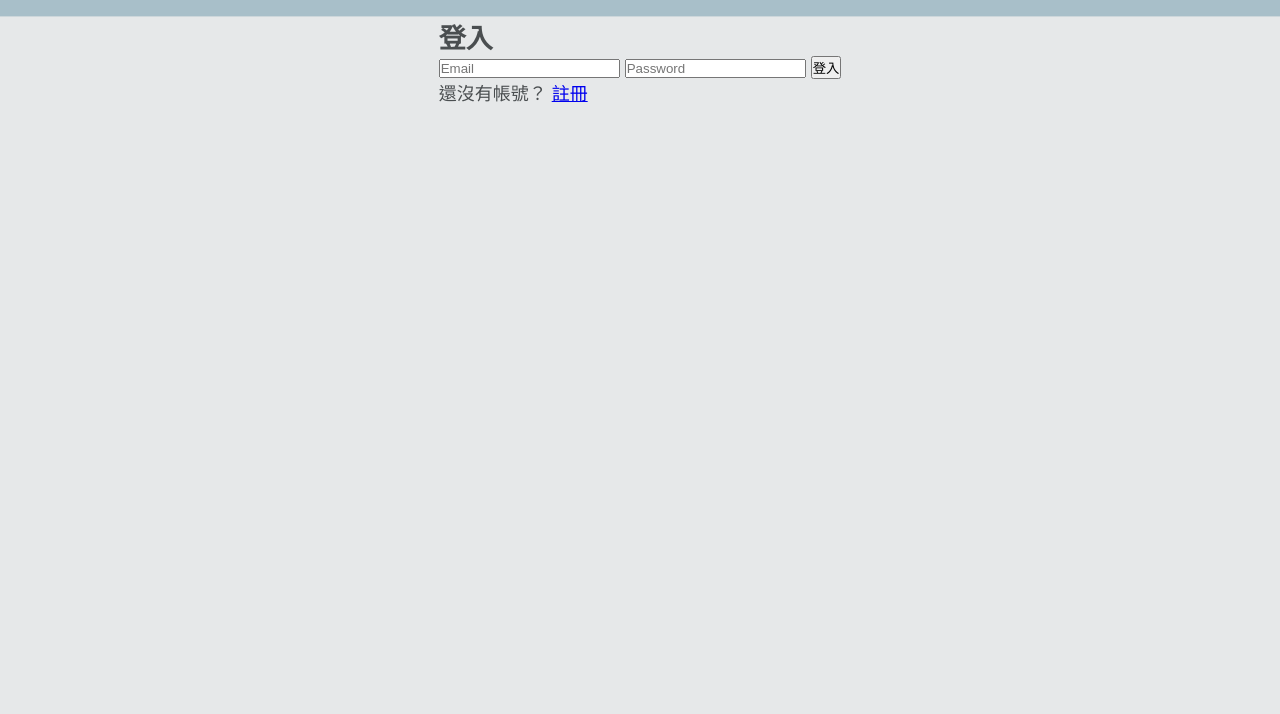
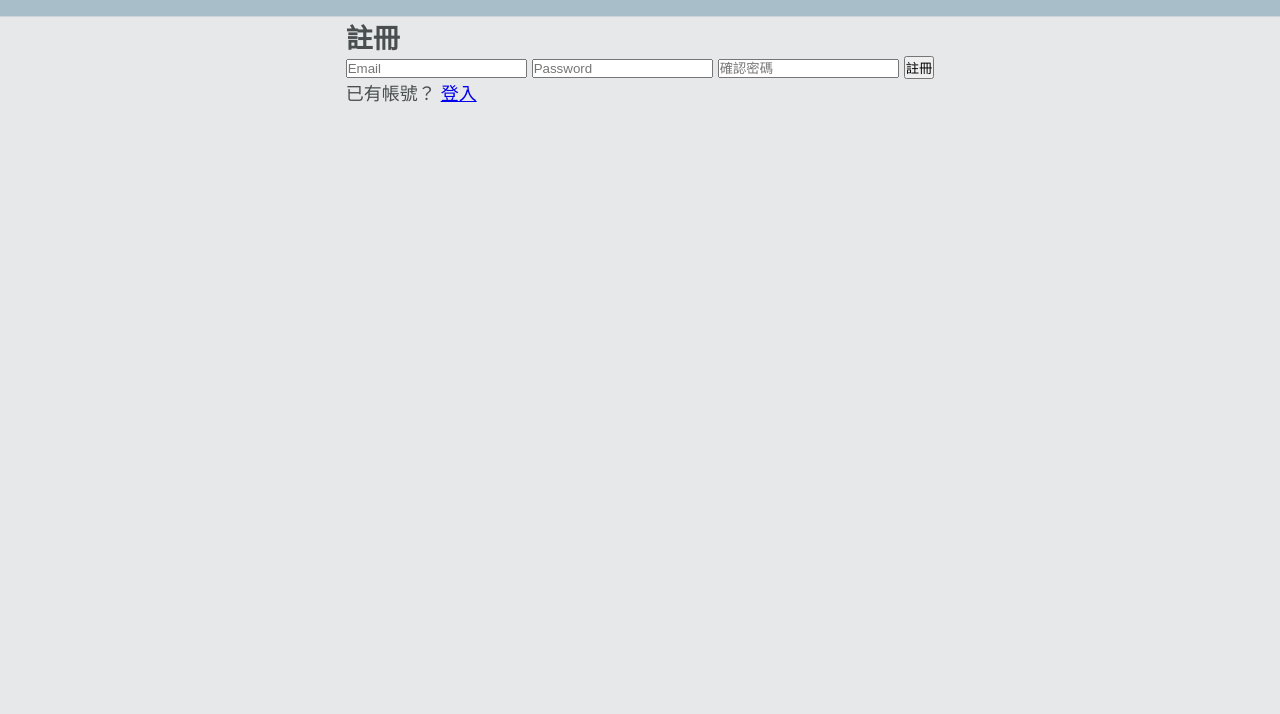
Before and after one commit to crong1017/socialwebsite, a plain HTML site: page register.html in a window 1280 px wide. Shown: the part 86-800 px from the top of the page. Drawn offline with Linux system fonts and the light colour scheme.

Commit message:
Update register.html

```diff
--- a/register.html
+++ b/register.html
@@ -3,28 +3,35 @@
 <head>
     <meta charset="UTF-8">
     <meta name="viewport" content="width=device-width, initial-scale=1.0">
-    <title>登入 - 泡泡糖社交</title>
+    <title>註冊 - 泡泡糖社交</title>
     <link rel="stylesheet" href="Client/css/styles.css">
 </head>
 <body>
     <header class="header">
-        <h1>登入泡泡糖社交</h1>
+        <h1>註冊泡泡糖社交</h1>
     </header>
 
-    <div id="auth-section">
-        <h2>登入</h2>
-        <input id="login-email" type="email" placeholder="Email">
-        <input id="login-password" type="password" placeholder="Password">
-        <button onclick="login()">登入</button>
-        <p>還沒有帳號？ <a href="register.html">註冊</a></p>
+    <div id="register-section">
+        <h2>註冊</h2>
+        <input id="register-email" type="email" placeholder="Email">
+        <input id="register-password" type="password" placeholder="Password">
+        <input id="register-confirm-password" type="password" placeholder="確認密碼">
+        <button onclick="register()">註冊</button>
+        <p>已有帳號？ <a href="login.html">登入</a></p>
     </div>
 
     <script>
-        async function login() {
-            const email = document.getElementById('login-email').value;
-            const password = document.getElementById('login-password').value;
+        async function register() {
+            const email = document.getElementById('register-email').value;
+            const password = document.getElementById('register-password').value;
+            const confirmPassword = document.getElementById('register-confirm-password').value;
 
-            const response = await fetch('/login', {
+            if (password !== confirmPassword) {
+                alert('密碼不一致，請重新輸入');
+                return;
+            }
+
+            const response = await fetch('/register', {
                 method: 'POST',
                 headers: { 'Content-Type': 'application/json' },
                 body: JSON.stringify({ email, password })
@@ -32,10 +39,10 @@
 
             const result = await response.json();
             if (result.success) {
-                alert('登入成功！');
-                window.location.href = "home.html"; // 登入後進入主頁
+                alert('註冊成功！請登入');
+                window.location.href = "login.html"; // 註冊後跳轉到登入頁
             } else {
-                alert(result.message || '登入失敗');
+                alert(result.message || '註冊失敗');
             }
         }
     </script>
```
